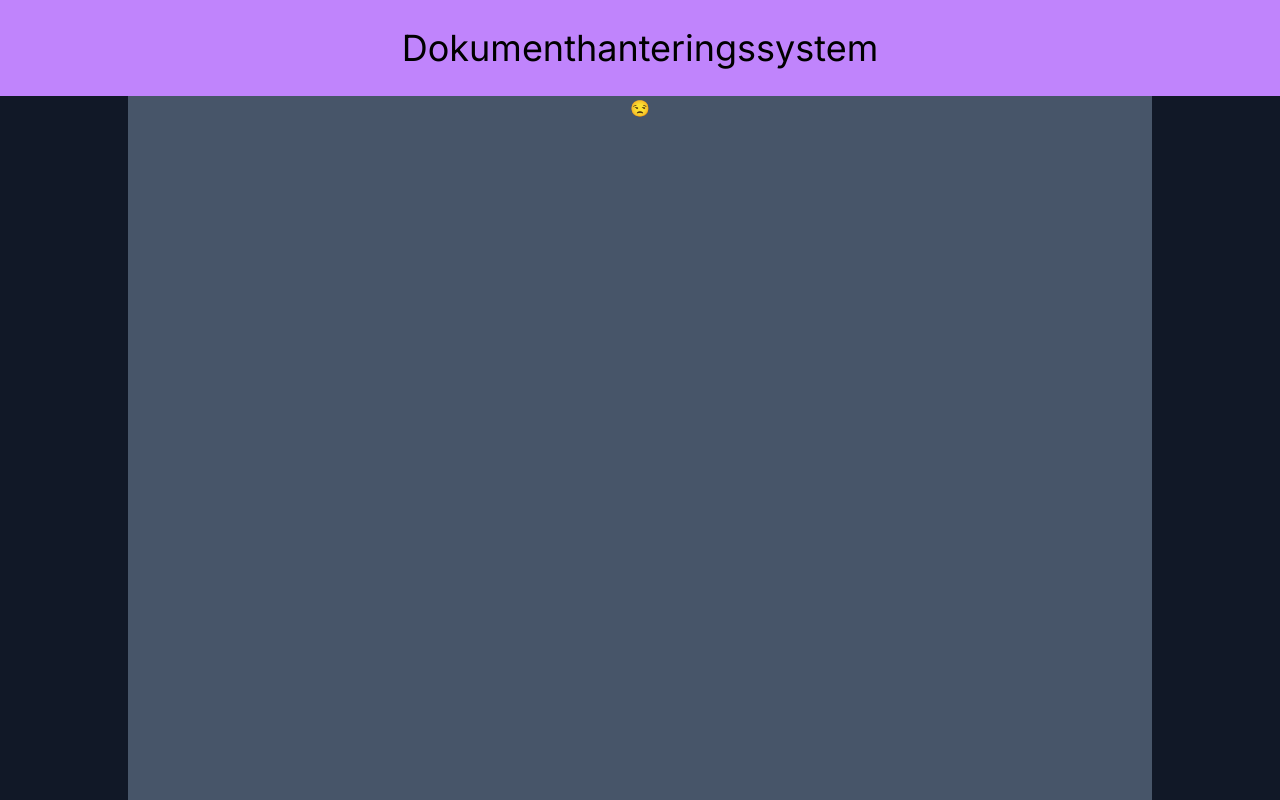
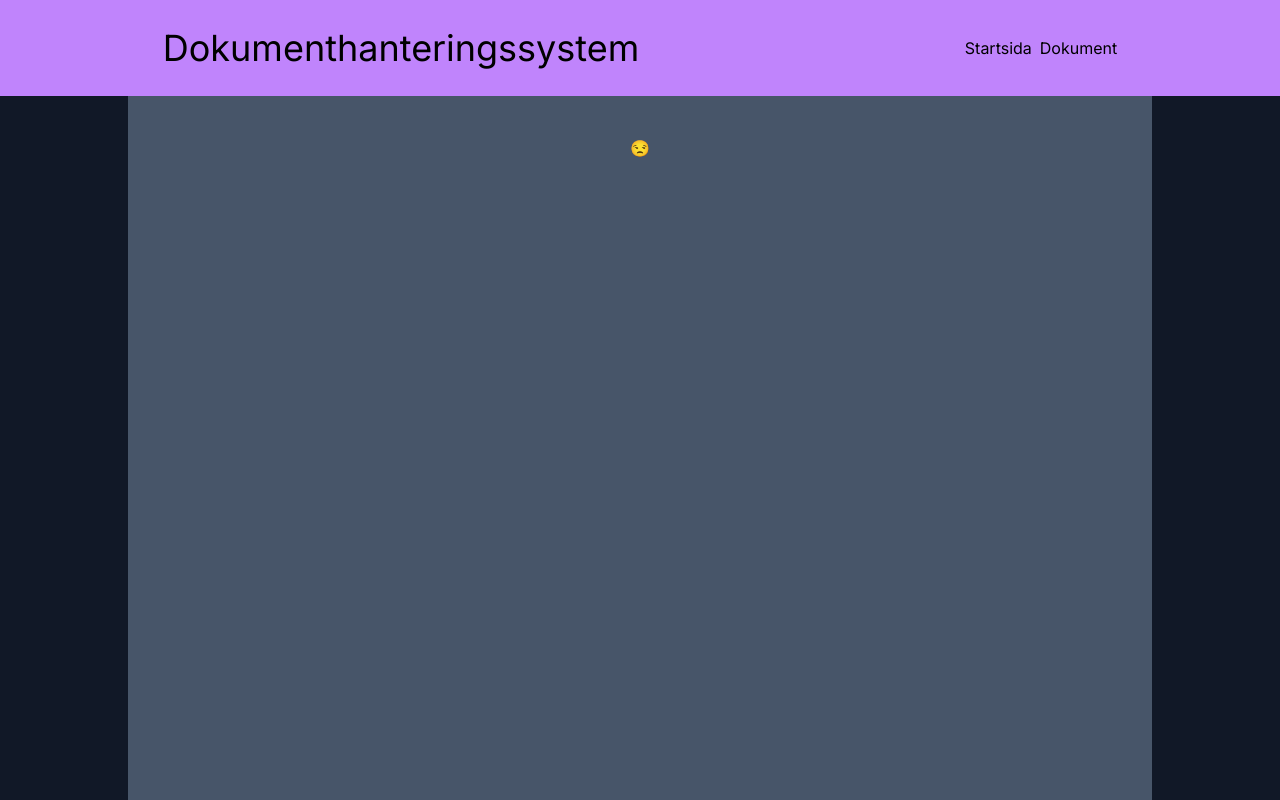
Before and after one commit to ThereseHagwall/documentsystem, a Next.js app: page / in a window 1280 px wide. Built offline with nearby package versions, Linux system fonts and the light colour scheme.

Commit message:
Add a navbar

```diff
--- a/app/page.tsx
+++ b/app/page.tsx
@@ -2,8 +2,9 @@ import Image from 'next/image'
 
 export default function Home() {
   return (
-
+    <div className='flex flex-col p-10'>
       <div>😒</div>
+    </div>
 
 
   )
--- a/components/Header.tsx
+++ b/components/Header.tsx
@@ -1,8 +1,15 @@
+import Link from "next/link";
 
 export default function Header() {
   return (
-    <header className="sticky top-0 flex items-center justify-center h-24 bg-purple-400 text-black ">
-      <h1 className="text-4xl  ">Dokumenthanteringssystem</h1>
+    <header className="sticky top-0 flex items-center justify-around h-24 bg-purple-400 text-black ">
+      <Link href="/"><h1 className="text-4xl  ">Dokumenthanteringssystem</h1></Link>
+      <nav>
+        <ul className="list-none flex gap-2">
+          <li><Link href="/">Startsida</Link></li>
+          <li><Link href="/documentList">Dokument</Link></li>
+        </ul>
+      </nav>
     </header>
   )
 }
```
